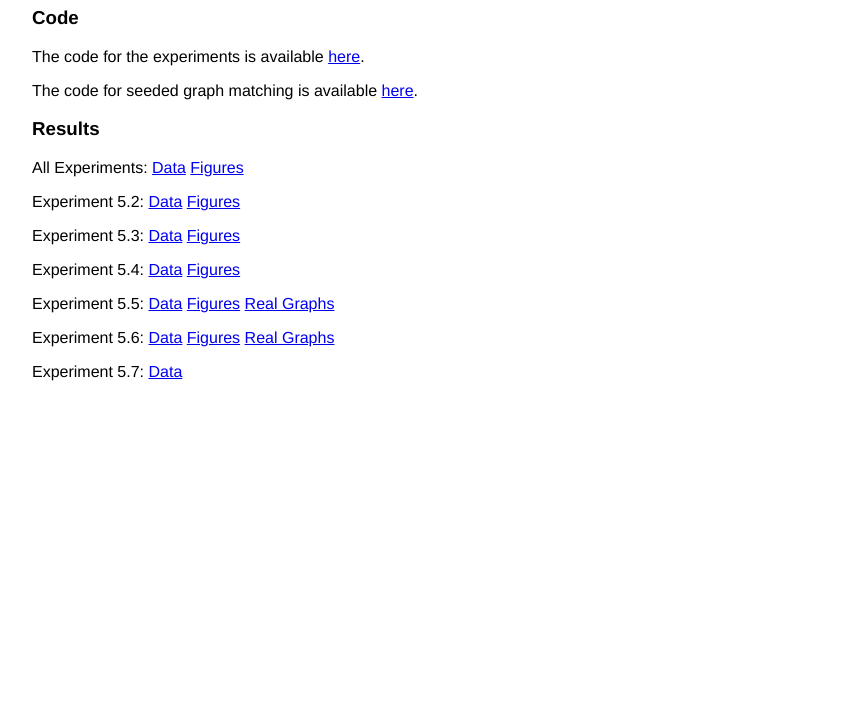
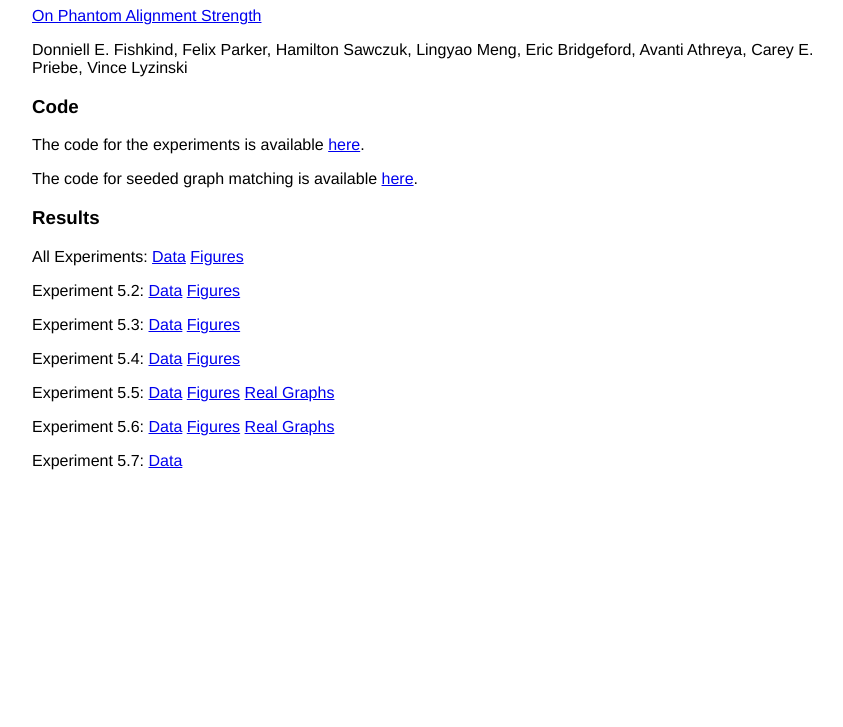
Before and after one commit to flixpar/phantom-alignment-strength, a plain HTML site: page website/index.html in a window 1280 px wide. Shown: the part 73-800 px from the top of the page, without its empty margins (208-1051 px from the left). Drawn offline with Linux system fonts and the light colour scheme.

Commit message:
add link to paper to website

```diff
--- a/website/index.html
+++ b/website/index.html
@@ -8,6 +8,10 @@
 </head>
 <body>
 	<h1>Phantom Alignment Strength</h1>
+	<section>
+		<a href="https://arxiv.org/abs/2103.00624">On Phantom Alignment Strength</a>
+		<p>Donniell E. Fishkind, Felix Parker, Hamilton Sawczuk, Lingyao Meng, Eric Bridgeford, Avanti Athreya, Carey E. Priebe, Vince Lyzinski</p>
+	</section>
 	<section>
 		<h3>Code</h3>
 		<p>The code for the experiments is available <a href="https://github.com/flixpar/phantom-alignment-strength">here</a>.</p>
```
